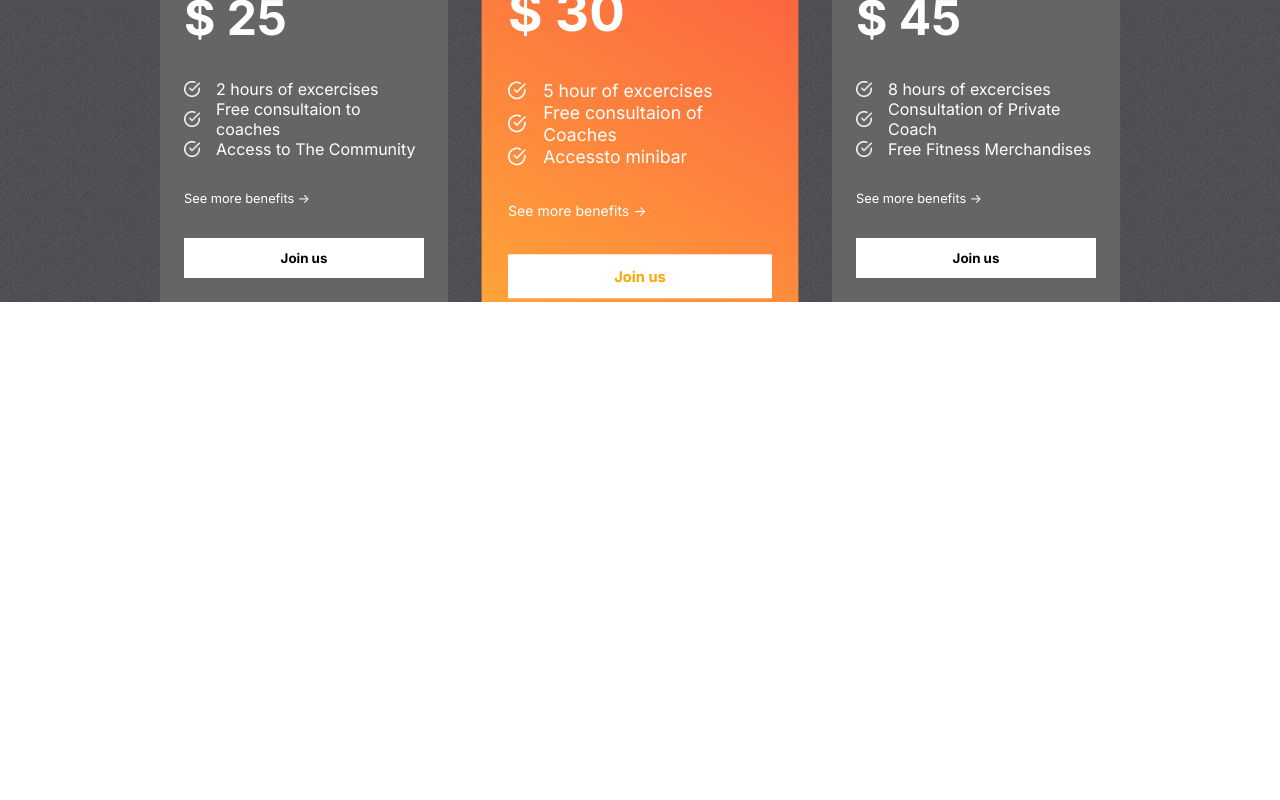
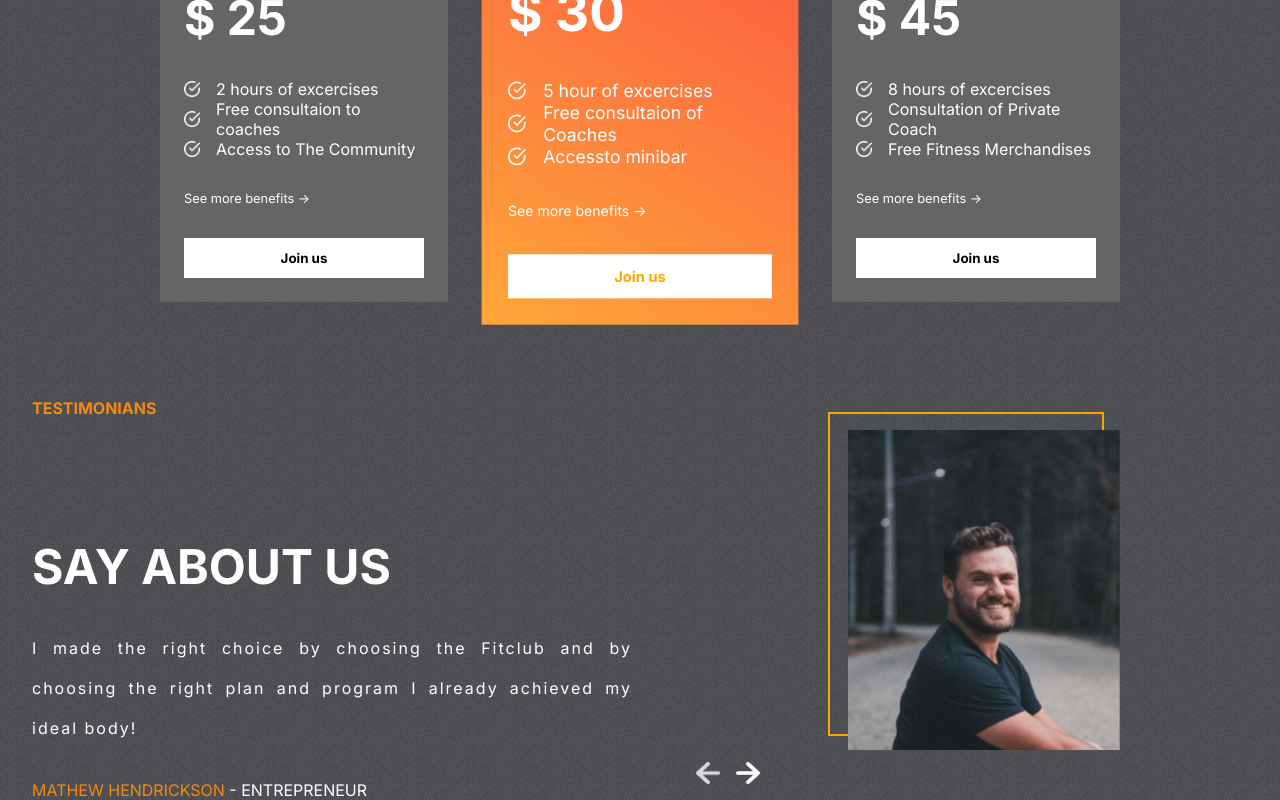
Before and after one commit to IrynaTemchuk/FitClub-React-Project, a React (Create React App) app: page / in a window 1280 px wide. Shown: the part 2102-2902 px from the top of the page. Before the commit the page ends 2404 px from the top, so only its background shows below. Built offline with nearby package versions, Linux system fonts and the light colour scheme.

Commit message:
Add testimonials section with styles

```diff
--- a/src/App.js
+++ b/src/App.js
@@ -3,6 +3,7 @@
 import Programs from './components/Programs/Programs';
 import Reasons from './components/Reasons/Reasons';
 import Plans from './components/Plans/Plans';
+import Testimonials from './components/Testimonials/Testimonials';
 
 function App() {
   return (
@@ -11,6 +12,7 @@
       <Programs />
       <Reasons />
       <Plans />
+      <Testimonials />
     </div>
   );
 }
--- /dev/null
+++ b/src/components/Testimonials/Testimonials.css
@@ -0,0 +1,78 @@
+.Testimonials {
+    display: flex;
+    gap: 1rem;
+    padding: 0 2rem;
+}
+
+.left-t {
+    display: flex;
+    flex: 1 1;
+    gap: 2rem;
+    flex-direction: column;
+    text-transform: uppercase;
+    color: white;
+}
+
+.left-t>:nth-child(1) {
+    color: var(--orange);
+    font-weight: bold;
+}
+
+.left-t>:nth-child(2),
+.left-t>:nth-child(3) {
+    font-weight: bold;
+    font-size: 3rem;
+}
+
+.left-t>:nth-child(4) {
+    text-transform: none;
+    text-align: justify;
+    letter-spacing: 2px;
+    line-height: 40px;
+}
+
+.right-t {
+    flex: 1;
+    position: relative;
+}
+
+.right-t>img {
+    position: absolute;
+    width: 17rem;
+    height: 20rem;
+    object-fit: cover;
+    right: 8rem;
+    top: 2rem;
+}
+
+.right-t>:nth-child(1) {
+    position: absolute;
+    width: 17rem;
+    height: 20rem;
+    border: 2px solid orange;
+    background-color: transparent;
+    right: 9rem;
+    top: 0.9rem;
+}
+
+.right-t>:nth-child(2) {
+    position: absolute;
+    width: 17rem;
+    height: 19rem;
+    top: 4rem;
+    right: 7rem;
+    background-color: var(--planCard);
+}
+
+.arrows {
+    display: flex;
+    gap: 1rem;
+    position: absolute;
+    bottom: 1rem;
+    left: 3rem;
+}
+
+.arrows>img {
+    width: 1.5rem;
+    cursor: pointer;
+}
--- /dev/null
+++ b/src/components/Testimonials/Testimonials.jsx
@@ -0,0 +1,58 @@
+import React from 'react';
+import './Testimonials.css';
+import { testimonialsData } from "../../data/testimonialsData";
+import leftArrow from '../../assets/leftArrow.png';
+import rightArrow from '../../assets/rightArrow.png';
+import { useState } from 'react';
+
+const Testimonials = () => {
+
+    const [selected, setSelected] = useState(0);
+    const tLength = testimonialsData.length;
+
+  return (
+    <div className="Testimonials">
+        {/* left side */}
+        <div className="left-t">
+            <span>Testimonians</span>
+            <span className="stroke-text">What they </span>
+            <span> say about us</span>
+            <span>
+                {testimonialsData[selected].review}
+            </span>
+            <span>
+                <span style={{color: 'var(--orange)'}}>
+                    {testimonialsData[selected].name}
+                </span>{" "}
+                - {testimonialsData[selected].status}
+            </span>
+        </div>
+
+        {/* right side */}
+        <div className="right-t">
+            <div></div>
+            <div></div>
+
+            <img src={testimonialsData[selected].image} alt="" />
+
+            <div className="arrows">
+                <img onClick={()=>{
+                    selected===0
+                    ? setSelected(tLength - 1)
+                    : setSelected((prev)=> prev - 1);
+                }}
+                src={leftArrow} alt="" />
+
+                <img onClick={()=>{
+                    selected===tLength - 1
+                    ? setSelected(0)
+                    : setSelected((prev)=> prev + 1);
+                }}
+                src={rightArrow} alt="" />
+            </div>
+        </div>
+    </div>
+  )
+}
+
+export default Testimonials
```
